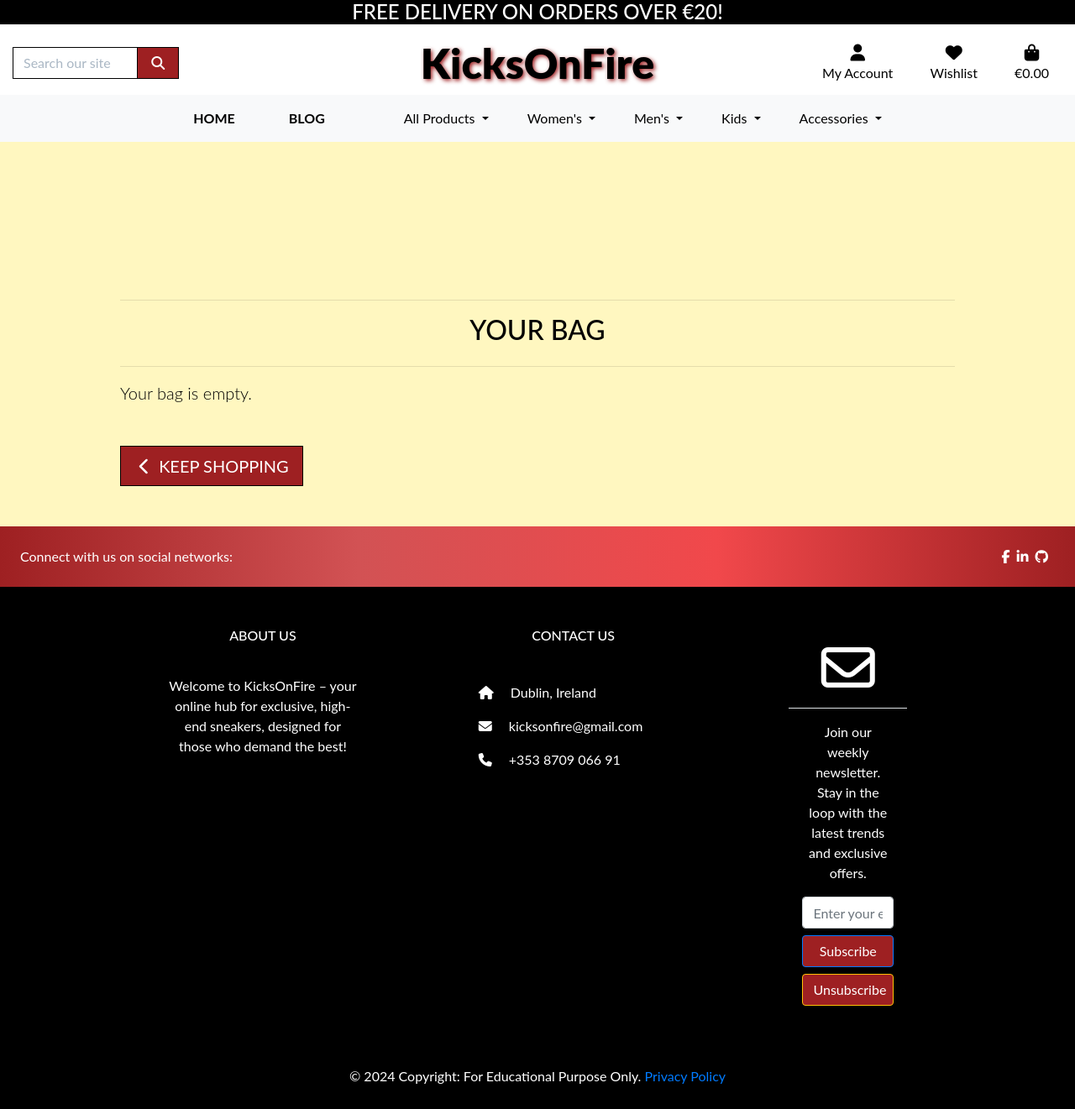
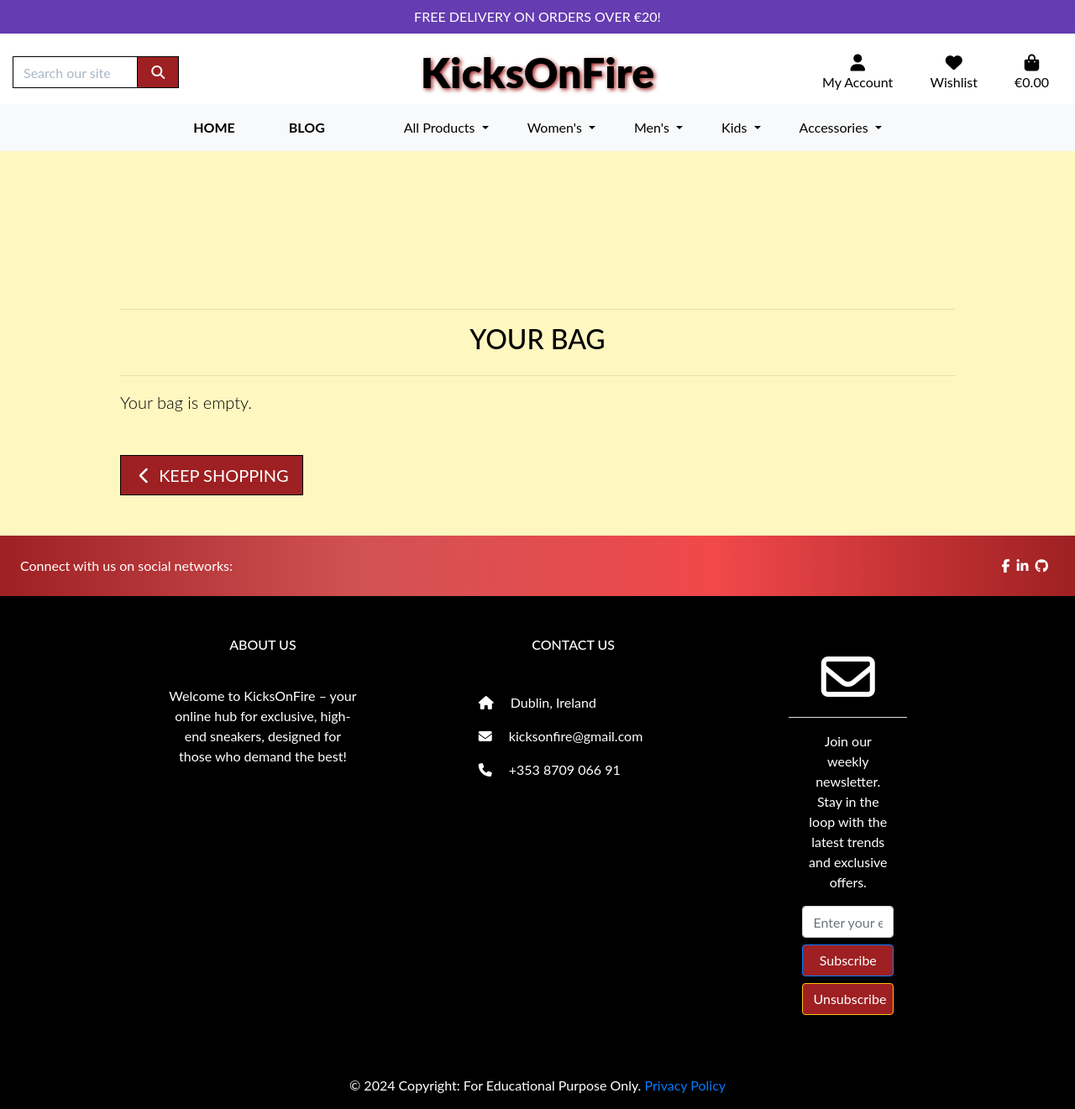
Before and after one commit to ciarangriffin93/KicksOnFire, a Django app: page /bag/ in a window 1280 px wide. Shown: the whole page at 84% size. Before the commit the page ends 1291 px from the top, so only its background shows below. Run offline with Django 3.2, Linux system fonts and the light colour scheme; some libraries are stand-ins or nearby versions.

Commit message:
Create delivery Style on header

```diff
--- a/static/css/base.css
+++ b/static/css/base.css
@@ -8,6 +8,30 @@ body {
     height: calc(100vh - 164px);
     color: #000000;
     font-family: 'Lato';
+}
+
+/* Delivery */
+.delivery_ban {
+    animation: gradient 10s ease infinite alternate;
+    cursor: pointer;
+}
+
+@keyframes gradient {
+    0% {
+        background: var(--bluegreen);
+    }
+
+    40% {
+        background: var(--forest);
+    }
+
+    80% {
+        background: var(--purple);
+    }
+
+    100% {
+        background: var(--gold);
+    }
 }
 
 /* from Bulma */
--- a/templates/base.html
+++ b/templates/base.html
@@ -54,9 +54,11 @@
 
 <body>
     <header class="container-fluid">
-        <div id="delivery-banner" class="row text-center">
-            <div class="col bg-black text-white">
-                <h4 class="logo-font my-0">Free delivery on orders over €{{ free_delivery_threshold }}!</h4>
+        <div id="delivery-banner" class="row text-center bg-black">
+            <div class="text-center w-100 p-2 text-white delivery_ban">
+                <span class="logo-font my-0">
+                    Free delivery on orders over €{{ free_delivery_threshold }}!
+                </span>
             </div>
         </div>
         <div id="topnav" class="row bg-white pt-lg-2 d-none d-lg-flex">
```
Also changed, not shown: media/2513051220_main_6H29Lik.jpg (added), media/3403161560_zm_POdzsVR.jpg (added).
